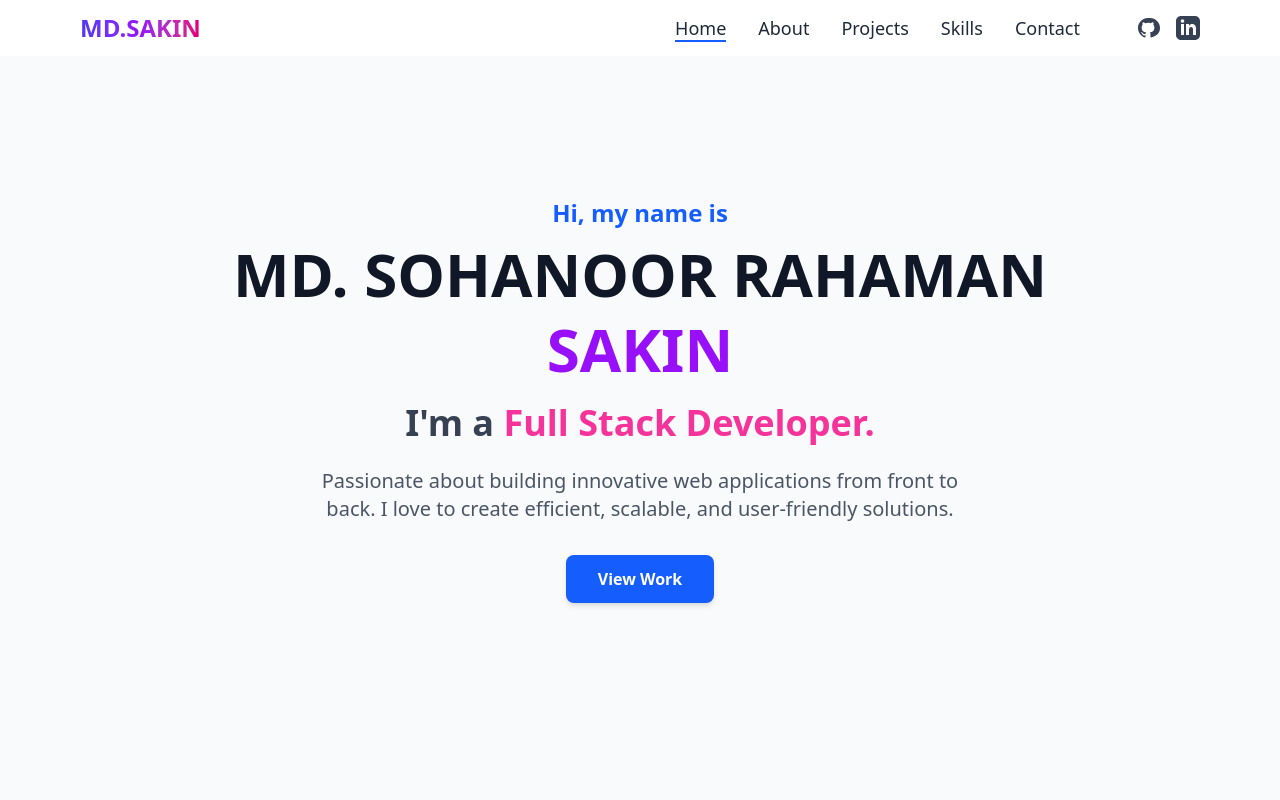
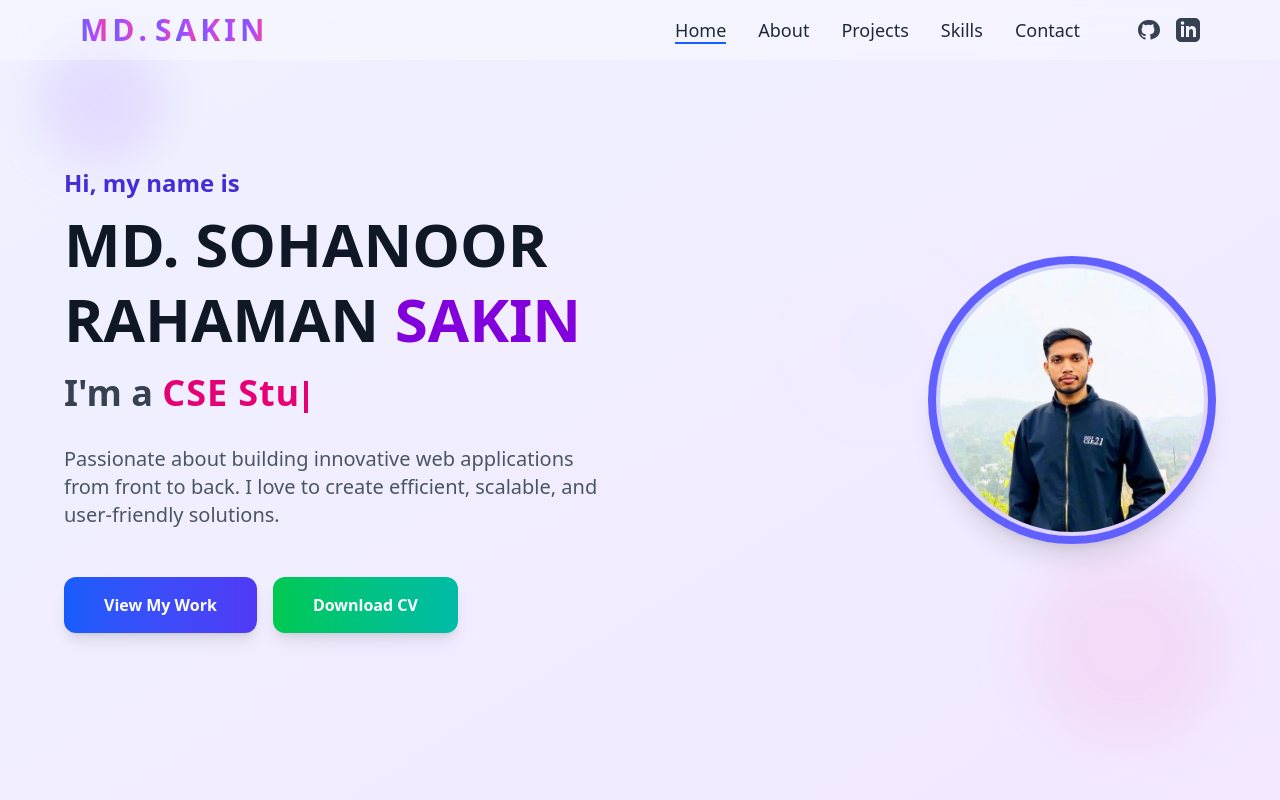
Before and after one commit to Sakin08/SAKIN_Portfolio_, a React (Vite) app in the folder portfolio/: page / in a window 1280 px wide. Shown: the top 800 px of the page. Built offline with nearby package versions, Linux system fonts and the light colour scheme.

Commit message:
home and navbar is updated

```diff
--- a/portfolio/src/components/Home.jsx
+++ b/portfolio/src/components/Home.jsx
@@ -1,37 +1,233 @@
-import React from "react";
+import React, { useEffect, useState } from "react";
+import { motion, AnimatePresence } from "framer-motion";
+import profile from "../assets/profile.jpg";
+// Assuming profile image is available at a public path or directly imported
+// For this example, we'll use a placeholder as the original import path is local
+// import profile from "../assets/profile_img.svg"; // Original import
 
-// Helper function for smooth scrolling (assuming it's in a shared utility or global scope)
+
+
+// Utility function to scroll to a section with an offset
 const scrollToSection = (id, offset = -70) => {
   const element = document.getElementById(id);
   if (element) {
     const y = element.getBoundingClientRect().top + window.pageYOffset + offset;
-    window.scrollTo({ top: y, behavior: 'smooth' });
+    window.scrollTo({ top: y, behavior: "smooth" });
   }
 };
 
 const Home = () => {
+  // State for the typing effect
+  const roles = ["CSE Student", "Full Stack Web Developer"];
+  const [currentRoleIndex, setCurrentRoleIndex] = useState(0);
+  const [displayedRole, setDisplayedRole] = useState("");
+  const [isDeleting, setIsDeleting] = useState(false);
+  const typingSpeed = 100; // milliseconds per character
+  const deletingSpeed = 50; // milliseconds per character
+  const delayBetweenRoles = 1500; // milliseconds to wait before typing next role
+
+  useEffect(() => {
+    let timeout;
+    const currentFullRole = roles[currentRoleIndex];
+
+    if (isDeleting) {
+      // Deleting effect
+      timeout = setTimeout(() => {
+        setDisplayedRole(currentFullRole.substring(0, displayedRole.length - 1));
+        if (displayedRole.length === 0) {
+          setIsDeleting(false);
+          setCurrentRoleIndex((prev) => (prev + 1) % roles.length);
+        }
+      }, deletingSpeed);
+    } else {
+      // Typing effect
+      timeout = setTimeout(() => {
+        setDisplayedRole(currentFullRole.substring(0, displayedRole.length + 1));
+        if (displayedRole.length === currentFullRole.length) {
+          setIsDeleting(true);
+          // Add a longer delay after typing out a full role
+          timeout = setTimeout(() => setIsDeleting(true), delayBetweenRoles);
+        }
+      }, typingSpeed);
+    }
+
+    return () => clearTimeout(timeout);
+  }, [displayedRole, isDeleting, currentRoleIndex, roles]);
+
+
+  // Variants for Framer Motion animations
+  const containerVariants = {
+    hidden: { opacity: 0 },
+    visible: {
+      opacity: 1,
+      transition: {
+        staggerChildren: 0.1,
+      },
+    },
+  };
+
+  const itemVariants = {
+    hidden: { opacity: 0, y: 20 },
+    visible: { opacity: 1, y: 0, transition: { duration: 0.6, ease: "easeOut" } },
+  };
+
+  const imageVariants = {
+    hidden: { opacity: 0, scale: 0.8 },
+    visible: { opacity: 1, scale: 1, transition: { duration: 0.8, ease: "easeOut", delay: 0.3 } },
+    hover: { scale: 1.05, rotate: 2, transition: { type: "spring", stiffness: 300 } },
+  };
+
+  const buttonVariants = {
+    hover: {
+      scale: 1.05,
+      y: -5,
+      boxShadow: "0 10px 15px -3px rgba(0, 0, 0, 0.1), 0 4px 6px -2px rgba(0, 0, 0, 0.05)",
+      transition: { type: "spring", stiffness: 300 }
+    },
+    tap: { scale: 0.95 }
+  };
+
   return (
-    <section id="home" className="w-full h-screen bg-gray-50 flex items-center justify-center py-20 px-4">
-      <div className="max-w-4xl mx-auto text-center">
-        <p className="text-xl md:text-2xl text-blue-600 font-semibold mb-2">Hi, my name is</p>
-        <h1 className="text-4xl md:text-6xl font-bold text-gray-900 leading-tight mb-4">
-          MD. SOHANOOR RAHAMAN <span className="text-purple-600">SAKIN</span>
-        </h1>
-        <h2 className="text-2xl md:text-4xl font-semibold text-gray-700 mb-6">
-          I'm a <span className="text-pink-500">Full Stack Developer.</span>
-        </h2>
-        <p className="text-lg md:text-xl text-gray-600 mb-8 max-w-2xl mx-auto">
-          Passionate about building innovative web applications from front to back.
-          I love to create efficient, scalable, and user-friendly solutions.
-        </p>
-        <div>
-          <button onClick={() => scrollToSection("projects")} className="px-8 py-3 bg-blue-600 text-white font-semibold rounded-lg shadow-md hover:bg-blue-700
-                                transform hover:-translate-y-1 transition-all duration-300 ease-in-out
-                                focus:outline-none focus:ring-2 focus:ring-blue-500 focus:ring-opacity-50">
-            View Work
-          </button>
-        </div>
+    <section
+      id="home"
+      className="relative w-full min-h-screen bg-gradient-to-br from-indigo-50 to-purple-100 flex items-center justify-center py-20 px-4 overflow-hidden"
+    >
+      {/* Background decorative shapes */}
+      <motion.div
+        className="absolute top-10 left-10 w-32 h-32 bg-purple-300 rounded-full mix-blend-multiply filter blur-xl opacity-30 animate-blob"
+        initial={{ y: -50, x: -50, opacity: 0 }}
+        animate={{ y: 0, x: 0, opacity: 0.3 }}
+        transition={{ duration: 2, repeat: Infinity, repeatType: "reverse", ease: "easeInOut" }}
+      ></motion.div>
+      <motion.div
+        className="absolute bottom-20 right-20 w-48 h-48 bg-pink-300 rounded-full mix-blend-multiply filter blur-xl opacity-30 animate-blob animation-delay-2000"
+        initial={{ y: 50, x: 50, opacity: 0 }}
+        animate={{ y: 0, x: 0, opacity: 0.3 }}
+        transition={{ duration: 2.5, repeat: Infinity, repeatType: "reverse", ease: "easeInOut" }}
+      ></motion.div>
+      <motion.div
+        className="absolute top-1/3 right-1/4 w-24 h-24 bg-blue-300 rounded-full mix-blend-multiply filter blur-xl opacity-30 animate-blob animation-delay-4000"
+        initial={{ y: 30, x: -30, opacity: 0 }}
+        animate={{ y: 0, x: 0, opacity: 0.3 }}
+        transition={{ duration: 3, repeat: Infinity, repeatType: "reverse", ease: "easeInOut" }}
+      ></motion.div>
+
+      <div className="relative z-10 max-w-6xl mx-auto flex flex-col-reverse md:flex-row items-center justify-center gap-16 md:gap-20">
+        {/* Text Content */}
+        <motion.div
+          variants={containerVariants}
+          initial="hidden"
+          animate="visible"
+          className="flex-1 text-center md:text-left space-y-4"
+        >
+          <motion.p variants={itemVariants} className="text-xl md:text-2xl text-indigo-700 font-semibold mb-2">
+            Hi, my name is
+          </motion.p>
+          <motion.h1 variants={itemVariants} className="text-4xl md:text-6xl font-extrabold text-gray-900 leading-tight">
+            MD. SOHANOOR RAHAMAN{" "}
+            <span className="text-purple-700">SAKIN</span>
+          </motion.h1>
+          <motion.h2 variants={itemVariants} className="text-2xl md:text-4xl font-semibold text-gray-700 min-h-[3rem]">
+            I'm a <span className="text-pink-600 font-bold tracking-wide">{displayedRole}</span>
+            <span className="inline-block w-1 h-8 bg-pink-600 ml-1 align-bottom animate-blink"></span>
+          </motion.h2>
+          <motion.p variants={itemVariants} className="text-lg md:text-xl text-gray-600 mb-8 max-w-xl mx-auto md:mx-0 pt-2">
+            Passionate about building innovative web applications from front to
+            back. I love to create efficient, scalable, and user-friendly
+            solutions.
+          </motion.p>
+          <motion.div variants={itemVariants} className="pt-4 flex flex-col sm:flex-row justify-center md:justify-start gap-4">
+            <motion.button
+              onClick={() => scrollToSection("projects")}
+              className="px-10 py-4 bg-gradient-to-r from-blue-600 to-indigo-600 text-white font-bold rounded-xl shadow-lg
+                         hover:from-blue-700 hover:to-indigo-700 focus:outline-none focus:ring-4 focus:ring-blue-300
+                         transition-all duration-300 ease-in-out transform"
+              variants={buttonVariants}
+              whileHover="hover"
+              whileTap="tap"
+            >
+              View My Work
+            </motion.button>
+            <motion.a
+              href="https://drive.google.com/drive/u/0/folders/1ombUDLQNjuZcMMupRx_ZPei8iay_9xF-" // Placeholder URL for CV
+              target="_blank"
+              rel="noopener noreferrer"
+              className="px-10 py-4 bg-gradient-to-r from-green-500 to-teal-500 text-white font-bold rounded-xl shadow-lg
+                         hover:from-green-600 hover:to-teal-600 focus:outline-none focus:ring-4 focus:ring-green-300
+                         transition-all duration-300 ease-in-out transform flex items-center justify-center"
+              variants={buttonVariants}
+              whileHover="hover"
+              whileTap="tap"
+            >
+              Download CV
+            </motion.a>
+          </motion.div>
+        </motion.div>
+
+
+        {/* Image Content */}
+        <motion.div
+          className="flex-1 flex justify-center md:justify-end"
+          variants={imageVariants}
+          initial="hidden"
+          animate="visible"
+          whileHover="hover"
+        >
+          <div className="relative w-56 h-56 md:w-72 md:h-72 rounded-full overflow-hidden border-8 border-indigo-500 shadow-xl
+                          bg-gradient-to-br from-indigo-200 to-purple-200 p-1 flex items-center justify-center">
+            <img
+              src={profile} // Using placeholder
+              alt="Md Sohanoor Rahaman Sakin"
+              className="w-full h-full object-cover rounded-full"
+              draggable={false}
+            />
+             {/* Subtle overlay for glow effect */}
+            <div className="absolute inset-0 rounded-full ring-4 ring-indigo-400 ring-opacity-50 animate-pulse-slow"></div>
+          </div>
+        </motion.div>
       </div>
+
+      {/* Global styles for animations (moved here for completeness) */}
+      <style jsx>{`
+        @keyframes blob {
+          0% {
+            transform: translate(0px, 0px) scale(1);
+          }
+          33% {
+            transform: translate(30px, -50px) scale(1.1);
+          }
+          66% {
+            transform: translate(-20px, 20px) scale(0.9);
+          }
+          100% {
+            transform: translate(0px, 0px) scale(1);
+          }
+        }
+        .animate-blob {
+          animation: blob 7s infinite cubic-bezier(0.6, 0.4, 0.4, 0.8);
+        }
+        .animation-delay-2000 {
+          animation-delay: 2s;
+        }
+        .animation-delay-4000 {
+          animation-delay: 4s;
+        }
+
+        @keyframes pulse-slow {
+          0%, 100% { opacity: 1; transform: scale(1); }
+          50% { opacity: 0.7; transform: scale(1.03); }
+        }
+        .animate-pulse-slow {
+          animation: pulse-slow 4s infinite ease-in-out;
+        }
+
+        @keyframes blink {
+          50% { border-color: transparent; }
+        }
+        .animate-blink {
+          animation: blink 1s step-end infinite;
+        }
+      `}</style>
     </section>
   );
 };
--- a/portfolio/src/components/Navbar.jsx
+++ b/portfolio/src/components/Navbar.jsx
@@ -1,6 +1,7 @@
 import React, { useState, useEffect } from "react";
+import { motion, AnimatePresence } from "framer-motion";
 
-// Inline SVG for icons
+// ==== ICONS ====
 const BarsIcon = () => (
   <svg xmlns="http://www.w3.org/2000/svg" className="h-6 w-6" fill="none" viewBox="0 0 24 24" stroke="currentColor">
     <path strokeLinecap="round" strokeLinejoin="round" strokeWidth={2} d="M4 6h16M4 12h16M4 18h16" />
@@ -15,18 +16,28 @@ const TimesIcon = () => (
 
 const GithubIcon = ({ className = "h-6 w-6" }) => (
   <svg xmlns="http://www.w3.org/2000/svg" className={className} viewBox="0 0 24 24" fill="currentColor">
-    <path fillRule="evenodd" d="M12 2C6.477 2 2 6.484 2 12.017c0 4.425 2.865 8.18 6.839 9.504.499.09.682-.217.682-.483 0-.237-.008-.867-.013-1.702-2.782.605-3.369-1.343-3.369-1.343-.454-1.158-1.11-1.466-1.11-1.466-.909-.623.069-.61.069-.61 1.003.07 1.531 1.032 1.531 1.032.892 1.529 2.341 1.087 2.91.829.091-.645.356-1.087.654-1.334-2.22-.253-4.555-1.113-4.555-4.93 0-1.091.39-1.984 1.029-2.682-.103-.253-.446-1.272.098-2.65 0 0 .84-.268 2.75 1.025A9.435 9.435 0 0112 6.844c.85.004 1.705.115 2.504.337 1.909-1.293 2.747-1.025 2.747-1.025.546 1.379.202 2.398.099 2.65.64.698 1.028 1.591 1.028 2.682 0 3.827-2.338 4.673-4.562 4.922.357.309.676.92.676 1.855 0 1.334-.012 2.41-.012 2.727 0 .268.18
-           .579.688.482C21.137 20.198 24 16.442 24 12.017 24 6.484 19.522 2 14 2h-2z" clipRule="evenodd" />
+    <path fillRule="evenodd" d="M12 2C6.477 2 2 6.484 2 12.017c0 4.425 2.865 8.18 6.839 9.504.499.09.682-.217.682-.483
+    0-.237-.008-.867-.013-1.702-2.782.605-3.369-1.343-3.369-1.343-.454-1.158-1.11-1.466-1.11-1.466-.909-.623.069-.61.069-.61
+    1.003.07 1.531 1.032 1.531 1.032.892 1.529 2.341 1.087 2.91.829.091-.645.356-1.087.654-1.334-2.22-.253-4.555-1.113-4.555-4.93
+    0-1.091.39-1.984 1.029-2.682-.103-.253-.446-1.272.098-2.65 0 0 .84-.268 2.75 1.025A9.435 9.435 0 0112 6.844c.85.004 1.705.115
+    2.504.337 1.909-1.293 2.747-1.025 2.747-1.025.546 1.379.202 2.398.099 2.65.64.698 1.028 1.591 1.028 2.682
+    0 3.827-2.338 4.673-4.562 4.922.357.309.676.92.676 1.855 0 1.334-.012 2.41-.012 2.727 0 .268.18.579.688.482C21.137 20.198
+    24 16.442 24 12.017 24 6.484 19.522 2 14 2h-2z" clipRule="evenodd" />
   </svg>
 );
 
 const LinkedinIcon = ({ className = "h-6 w-6" }) => (
   <svg xmlns="http://www.w3.org/2000/svg" className={className} viewBox="0 0 24 24" fill="currentColor">
-    <path fillRule="evenodd" d="M19 0h-14c-2.761 0-5 2.239-5 5v14c0 2.761 2.239 5 5 5h14c2.761 0 5-2.239 5-5v-14c0-2.761-2.239-5-5-5zm-11 19h-3v-11h3v11zm-1.5-12.268c-.966 0-1.75-.79-1.75-1.764s.784-1.764 1.75-1.764 1.75.79 1.75 1.764-.783 1.764-1.75 1.764zm13.5 12.268h-3v-5.604c0-3.368-4-3.113-4 0v5.604h-3v-11h3v1.765c1.396-2.586 7-2.784 7 2.476v6.759z" clipRule="evenodd" />
+    <path fillRule="evenodd" d="M19 0h-14c-2.761 0-5 2.239-5 5v14c0 2.761 2.239 5 5 5h14c2.761
+    0 5-2.239 5-5v-14c0-2.761-2.239-5-5-5zm-11 19h-3v-11h3v11zm-1.5-12.268c-.966
+    0-1.75-.79-1.75-1.764s.784-1.764 1.75-1.764 1.75.79 1.75
+    1.764-.783 1.764-1.75 1.764zm13.5 12.268h-3v-5.604c0-3.368-4-3.113-4
+    0v5.604h-3v-11h3v1.765c1.396-2.586 7-2.784
+    7 2.476v6.759z" clipRule="evenodd" />
   </svg>
 );
 
-// Helper function for smooth scrolling (assuming it's in a shared utility or global scope)
+// ==== SCROLL FUNCTION ====
 const scrollToSection = (id, offset = -70) => {
   const element = document.getElementById(id);
   if (element) {
@@ -35,6 +46,37 @@ const scrollToSection = (id, offset = -70) => {
   }
 };
 
+// ==== ANIMATED NAME ====
+const AnimatedName = () => {
+  const name = "MD. SAKIN".split("");
+
+  return (
+    <div
+      onClick={() => scrollToSection("home")}
+      className="flex space-x-1 cursor-pointer select-none"
+    >
+      {name.map((char, index) => (
+        <motion.span
+          key={index}
+          initial={{ opacity: 0, y: -20 }}
+          animate={{ opacity: 1, y: 0 }}
+          transition={{ delay: index * 0.05, type: "spring", stiffness: 120 }}
+          whileHover={{
+            scale: 1.2,
+            color: "#6366f1",
+            textShadow: "0 0 6px rgba(99, 102, 241, 0.4)",
+          }}
+          className="text-xl md:text-2xl lg:text-3xl font-extrabold bg-gradient-to-r from-indigo-500 via-purple-500 to-pink-500 text-transparent bg-clip-text"
+        >
+          {char}
+        </motion.span>
+      ))}
+    </div>
+  );
+};
+
+
+// ==== NAVBAR ====
 const Navbar = () => {
   const navItems = ["home", "about", "projects", "skills", "contact"];
   const [isOpen, setIsOpen] = useState(false);
@@ -46,12 +88,7 @@ const Navbar = () => {
 
   useEffect(() => {
     const handleScroll = () => {
-      if (window.scrollY > 50) {
-        setIsScrolled(true);
-      } else {
-        setIsScrolled(false);
-      }
-
+      setIsScrolled(window.scrollY > 50);
       const sections = navItems.map(item => document.getElementById(item));
       const scrollPosition = window.scrollY + 71;
       for (let i = sections.length - 1; i >= 0; i--) {
@@ -61,52 +98,48 @@ const Navbar = () => {
         }
       }
     };
-
     window.addEventListener("scroll", handleScroll);
-    return () => {
-      window.removeEventListener("scroll", handleScroll);
-    };
-  }, [navItems]);
+    return () => window.removeEventListener("scroll", handleScroll);
+  }, []);
 
   return (
-    <nav
-      className={`fixed top-0 left-0 w-full z-50 transition-all duration-300 ${
-        isScrolled ? "bg-white shadow-lg py-2" : "bg-white py-3"
+    <motion.nav
+      initial={{ y: -80 }}
+      animate={{ y: 0 }}
+      transition={{ duration: 0.6, ease: "easeOut" }}
+      className={`fixed top-0 left-0 w-full z-50 transition-all duration-300 backdrop-blur-lg ${
+        isScrolled ? "bg-white/70 shadow-lg py-2" : "bg-white/30 py-3"
       }`}
     >
       <div className="max-w-6xl mx-auto px-4 flex justify-between items-center">
-        <h1 className="cursor-pointer text-2xl font-extrabold bg-gradient-to-r from-indigo-600 via-purple-600 to-pink-600 text-transparent bg-clip-text transform hover:scale-105 transition-transform duration-300 ease-in-out">
-          MD.SAKIN
-        </h1>
+        {/* Animated Name */}
+        <AnimatedName />
 
+        {/* Desktop Nav */}
         <ul className="hidden md:flex space-x-8 items-center">
           {navItems.map((item) => (
-            <li key={item}>
+            <motion.li key={item} whileHover={{ scale: 1.1 }}>
               <button
                 onClick={() => scrollToSection(item)}
-                className={`capitalize cursor-pointer text-gray-800 text-lg font-medium relative
-                           before:content-[''] before:absolute before:bottom-0 before:left-0
-                           before:w-0 before:h-0.5 before:bg-blue-600 before:transition-all
-                           before:duration-300 hover:before:w-full hover:text-blue-600
-                           transform hover:-translate-y-0.5 transition-transform duration-200 ease-in-out
-                           ${activeSection === item ? "text-blue-600 before:w-full" : ""}`}
+                className={`capitalize text-gray-800 text-lg font-medium relative before:absolute before:bottom-0 before:left-0 before:w-0 before:h-0.5 before:bg-blue-600 before:transition-all before:duration-300 hover:before:w-full hover:text-blue-600 transition-transform duration-200 ease-in-out ${
+                  activeSection === item ? "text-blue-600 before:w-full" : ""
+                }`}
               >
                 {item}
               </button>
-            </li>
+            </motion.li>
           ))}
           <li className="ml-6 flex space-x-4">
-            <a href={githubUrl} target="_blank" rel="noopener noreferrer"
-               className="text-gray-700 hover:text-blue-600 transition-colors duration-200 text-2xl">
+            <a href={githubUrl} target="_blank" rel="noopener noreferrer" className="text-gray-700 hover:text-blue-600">
               <GithubIcon />
             </a>
-            <a href={linkedinUrl} target="_blank" rel="noopener noreferrer"
-               className="text-gray-700 hover:text-blue-600 transition-colors duration-200 text-2xl">
+            <a href={linkedinUrl} target="_blank" rel="noopener noreferrer" className="text-gray-700 hover:text-blue-600">
               <LinkedinIcon />
             </a>
           </li>
         </ul>
 
+        {/* Mobile Hamburger */}
         <div className="md:hidden flex items-center">
           <button onClick={() => setIsOpen(!isOpen)} className="text-gray-800 text-2xl focus:outline-none">
             {isOpen ? <TimesIcon /> : <BarsIcon />}
@@ -114,12 +147,16 @@ const Navbar = () => {
         </div>
       </div>
 
-      <ul
-        className={`md:hidden ${
-          isOpen ? "block" : "hidden"
-        } bg-white shadow-lg absolute top-full left-0 w-full py-4 transform transition-transform duration-300 ease-in-out ${
-          isOpen ? "translate-y-0 opacity-100" : "-translate-y-full opacity-0"
-        }`}
+      {/* Mobile Menu */}
+      <AnimatePresence>
+        {isOpen && (
+          <motion.ul
+            key="mobile-menu"
+            initial={{ opacity: 0, y: -20 }}
+            animate={{ opacity: 1, y: 0 }}
+            exit={{ opacity: 0, y: -30 }}
+            transition={{ duration: 0.3 }}
+            className="md:hidden bg-white/90 backdrop-blur-md shadow-lg absolute top-full left-0 w-full py-4"
           >
             {navItems.map((item) => (
               <li key={item} className="text-center py-3">
@@ -128,26 +165,26 @@ const Navbar = () => {
                     scrollToSection(item);
                     setIsOpen(false);
                   }}
-              className={`capitalize cursor-pointer text-gray-800 text-lg font-medium block
-                         hover:text-blue-600 transition-colors duration-200 ease-in-out
-                         ${activeSection === item ? "text-blue-600 font-bold" : ""}`}
+                  className={`capitalize text-gray-800 text-lg font-medium hover:text-blue-600 transition duration-200 ${
+                    activeSection === item ? "text-blue-600 font-bold" : ""
+                  }`}
                 >
                   {item}
                 </button>
               </li>
             ))}
             <li className="flex justify-center space-x-6 py-4">
-          <a href={githubUrl} target="_blank" rel="noopener noreferrer"
-             className="text-gray-700 hover:text-blue-600 transition-colors duration-200 text-3xl">
-            <GithubIcon className="h-8 w-8" />
+              <a href={githubUrl} target="_blank" rel="noopener noreferrer">
+                <GithubIcon className="h-8 w-8 text-gray-700 hover:text-blue-600" />
               </a>
-          <a href={linkedinUrl} target="_blank" rel="noopener noreferrer"
-             className="text-gray-700 hover:text-blue-600 transition-colors duration-200 text-3xl">
-            <LinkedinIcon className="h-8 w-8" />
+              <a href={linkedinUrl} target="_blank" rel="noopener noreferrer">
+                <LinkedinIcon className="h-8 w-8 text-gray-700 hover:text-blue-600" />
               </a>
             </li>
-      </ul>
-    </nav>
+          </motion.ul>
+        )}
+      </AnimatePresence>
+    </motion.nav>
   );
 };
 
```
Also changed, not shown: portfolio/src/assets/profile.jpg (added), 1 other file (tests, documents, lock files or other folders). Lines whose indentation alone changed are shown as unchanged.
